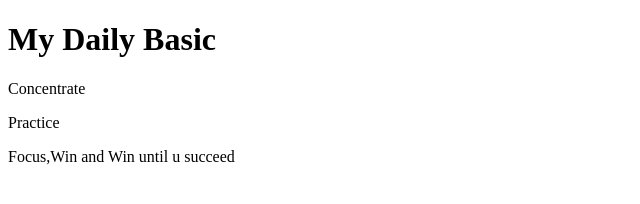
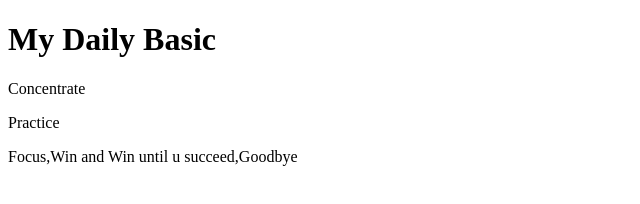
Before and after one commit to MeghanaNemalidinne/test, a plain HTML site: page index.html in a window 1280 px wide. Shown: the full height of the page, 0-640 px from the left. Drawn offline with Linux system fonts and the light colour scheme.

Commit message:
testing6

```diff
--- a/index.html
+++ b/index.html
@@ -6,7 +6,7 @@
 
 <p>Concentrate</p>
 <p>Practice</p>
-<p>Focus,Win and Win until u succeed</p>
+<p>Focus,Win and Win until u succeed,Goodbye</p>
 
 </body>
 </html>
```
